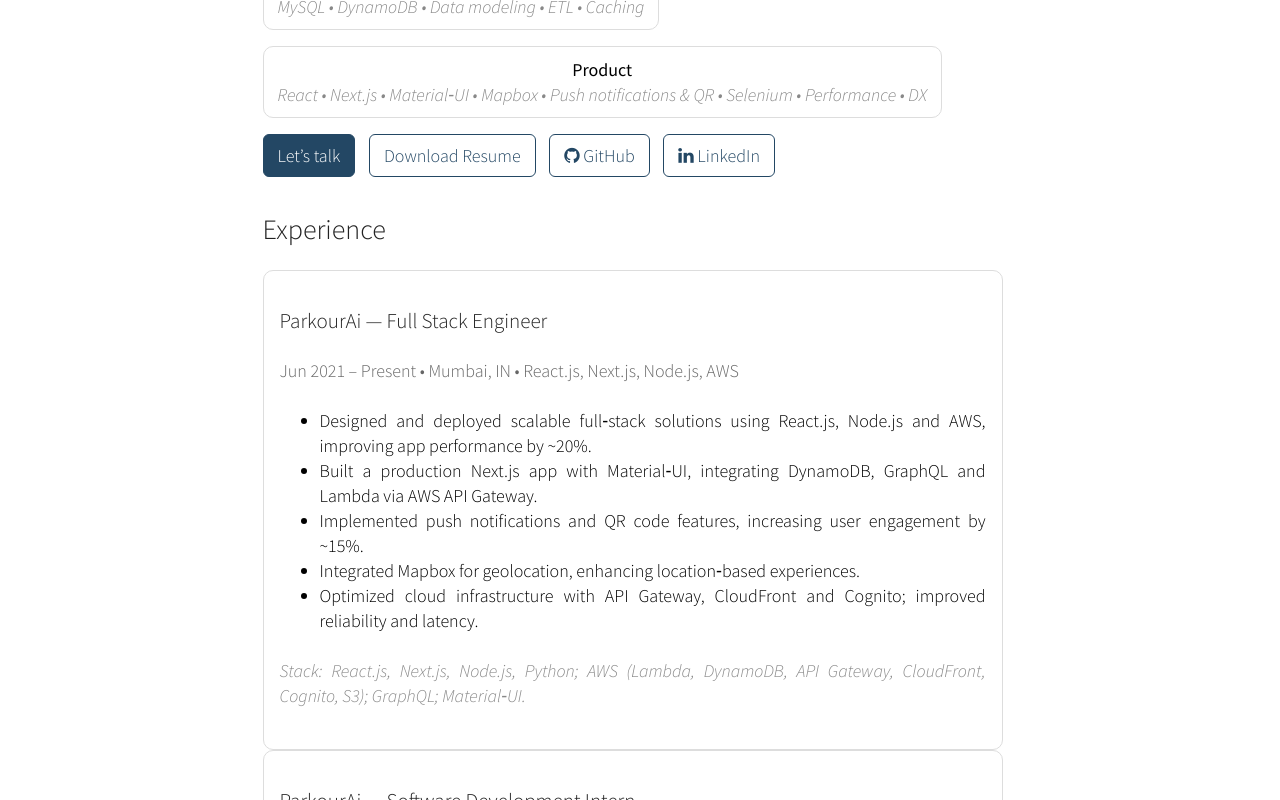
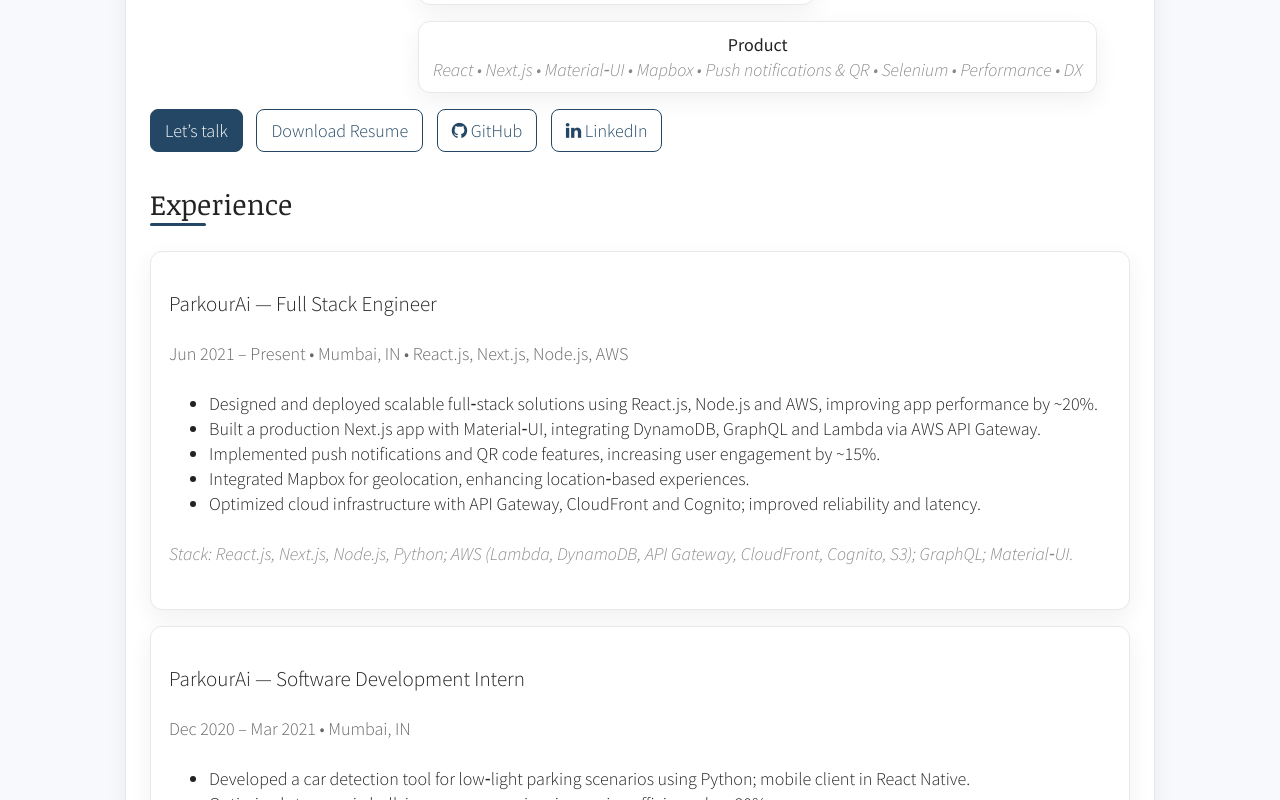
Before and after one commit to pmbhatiya/pmbhatiya.github.io, a plain HTML site: page index.html in a window 1280 px wide. Shown: the part 660-1460 px from the top of the page. Drawn offline with Linux system fonts and the light colour scheme; some icons are missing.

Commit message:
update profile

```diff
--- a/index.html
+++ b/index.html
@@ -27,19 +27,50 @@
     <title>Paresh Bhatiya | Senior Software Engineer</title>
     <link rel="stylesheet" href="./static/css/style.css" type="text/css" />
     <style>
-      .pill { display: inline-block; border: 1px solid #ddd; border-radius: 999px; padding: 6px 12px; margin: 4px 6px; font-size: 15px; background: #fafafa; }
+      :root {
+        --bg: #f7f9fc;
+        --text: #222;
+        --muted: #666;
+        --border: #e6e8ec;
+        --brand: #234764;
+        --brand-dark: #1a3550;
+        --pill-bg: #fafafa;
+        --card-shadow: 0 8px 24px rgba(0,0,0,.06);
+      }
+
+      body { background: var(--bg); color: var(--text); }
+      div.container { width: 100% !important; max-width: 980px; margin: 48px auto; padding: 24px 24px; background: #fff; border: 1px solid var(--border); border-radius: 14px; box-shadow: var(--card-shadow); }
+      div.body { width: auto !important; }
+      img.align-left { border-radius: 12px; box-shadow: var(--card-shadow); }
+
       .section { margin: 36px 0; }
-      .subtle { color: #666; }
+      .section h2 { font-family: 'Noticia Text', serif; position: relative; padding-bottom: 6px; }
+      .section h2:after { content: ""; position: absolute; left: 0; bottom: 0; width: 56px; height: 3px; background: var(--brand); border-radius: 3px; }
+
+      .pill { display: inline-block; border: 1px solid var(--border); border-radius: 999px; padding: 6px 12px; margin: 4px 6px; font-size: 15px; background: var(--pill-bg); }
+      .subtle { color: var(--muted); }
+      .muted { color: #888; font-style: italic; }
+
       .cta-bar { margin: 16px 0 0 0; }
-      .cta { display: inline-block; border: 1px solid #234764; color: #234764; padding: 8px 14px; border-radius: 6px; margin-right: 10px; }
-      .cta.primary { background: #234764; color: #fff; }
+      .cta { display: inline-block; border: 1px solid var(--brand); color: var(--brand); padding: 8px 14px; border-radius: 8px; margin-right: 10px; transition: all .18s ease; background: #fff; }
+      .cta:hover { box-shadow: var(--card-shadow); transform: translateY(-1px); }
+      .cta.primary { background: var(--brand); color: #fff; }
+      .cta.primary:hover { background: var(--brand-dark); }
+
       .grid { display: grid; grid-template-columns: 1fr; gap: 16px; }
-      .card { border: 1px solid #ddd; border-radius: 10px; padding: 16px; background: #fff; }
-      .muted { color: #888; font-style: italic; }
+      .card { border: 1px solid var(--border); border-radius: 12px; padding: 18px; background: #fff; box-shadow: var(--card-shadow); }
+      .section .card + .card { margin-top: 16px; }
       .kpis { display: flex; flex-wrap: wrap; gap: 16px; margin: 16px 0; }
-      .kpi { border: 1px solid #ddd; border-radius: 10px; padding: 10px 14px; background: #fff; min-width: 120px; text-align: center; }
-      .nav-link { color: #234764; }
-      @media (min-width: 900px) { .grid.cols-2 { grid-template-columns: 1fr 1fr; } .grid.cols-3 { grid-template-columns: 1fr 1fr 1fr; } }
+      .kpi { border: 1px solid var(--border); border-radius: 12px; padding: 10px 14px; background: #fff; min-width: 160px; text-align: center; box-shadow: var(--card-shadow); }
+
+      .nav-link { color: var(--brand); padding-bottom: 2px; border-bottom: 2px solid transparent; transition: border-color .18s ease, color .18s ease; }
+      .nav-link:hover { color: var(--brand-dark); border-bottom-color: var(--brand-dark); }
+      a:focus-visible { outline: 3px solid rgba(35,71,100,.3); outline-offset: 2px; border-radius: 6px; }
+
+      @media (min-width: 900px) {
+        .grid.cols-2 { grid-template-columns: 1fr 1fr; }
+        .grid.cols-3 { grid-template-columns: 1fr 1fr 1fr; }
+      }
     </style>
   </head>
   <body>
```
